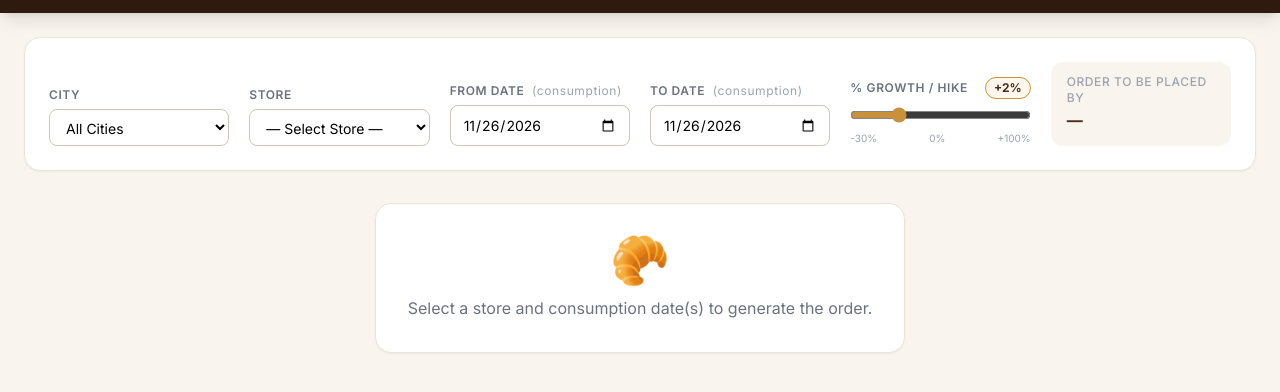
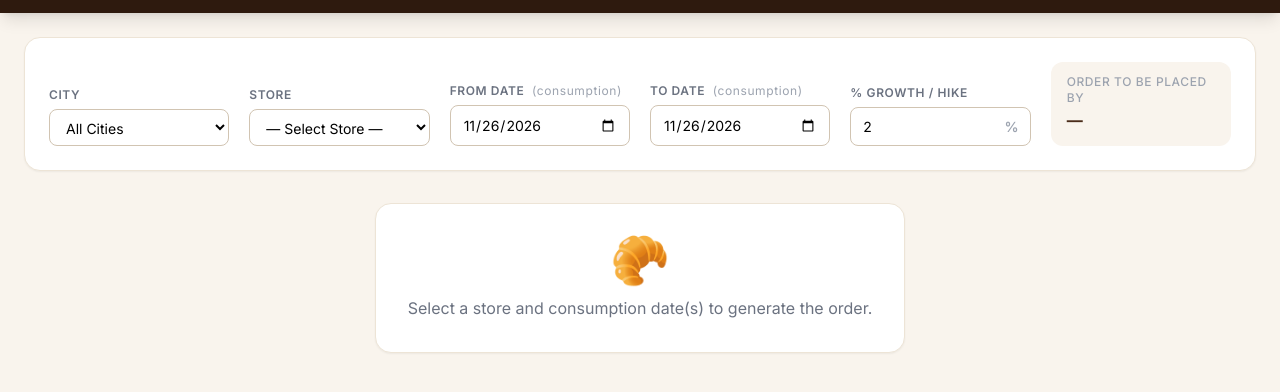
Before and after one commit to adarshsandyal/fdu-ordering, a plain HTML site: page index.html in a window 1280 px wide. Shown: the part 60-452 px from the top of the page. Drawn offline with nearby package versions, Linux system fonts and the light colour scheme.

Commit message:
Revert "Convert % Growth / Hike input into a range slider"
This reverts commit 7e5a6d6332b52e7e98f980a61d1701cc4c9c84fa.

```diff
--- a/index.html
+++ b/index.html
@@ -122,17 +122,11 @@
       </div>
 
       <div>
-        <div class="flex items-center justify-between mb-1.5">
-          <label class="block text-xs font-semibold uppercase tracking-wider text-gray-500">% Growth / Hike</label>
-          <span id="hikeValLabel" class="text-xs font-bold px-2 py-0.5 rounded-full" style="background:#FFF7ED;color:#4A2C1A;border:1px solid #C8913A;">+2%</span>
-        </div>
-        <input type="range" id="hikeInput" value="2" step="0.5" min="-30" max="100"
-          class="w-full cursor-pointer" style="accent-color:#C8913A;"
-          oninput="onHikeChange()" />
-        <div class="flex justify-between text-[10px] text-gray-400 mt-0.5">
-          <span>-30%</span>
-          <span>0%</span>
-          <span>+100%</span>
+        <label class="block text-xs font-semibold uppercase tracking-wider text-gray-500 mb-1.5">% Growth / Hike</label>
+        <div class="relative">
+          <input type="number" id="hikeInput" value="2" step="0.5" min="-50" max="200"
+            class="form-input pr-8" oninput="onInputChange()" />
+          <span class="absolute right-3 top-1/2 -translate-y-1/2 text-gray-400 font-semibold text-sm">%</span>
         </div>
       </div>
 
@@ -299,13 +293,6 @@ function populateStoreDropdown(resetSelection) {
       if (code === cur) opt.selected = true;
       sel.appendChild(opt);
     });
-}
-
-function onHikeChange() {
-  const val = parseFloat(document.getElementById('hikeInput').value) || 0;
-  const lbl = document.getElementById('hikeValLabel');
-  if (lbl) lbl.textContent = (val > 0 ? '+' : '') + val + '%';
-  onInputChange();
 }
 
 /* When From date changes, auto-set To = From (user can extend To if needed) */
```
